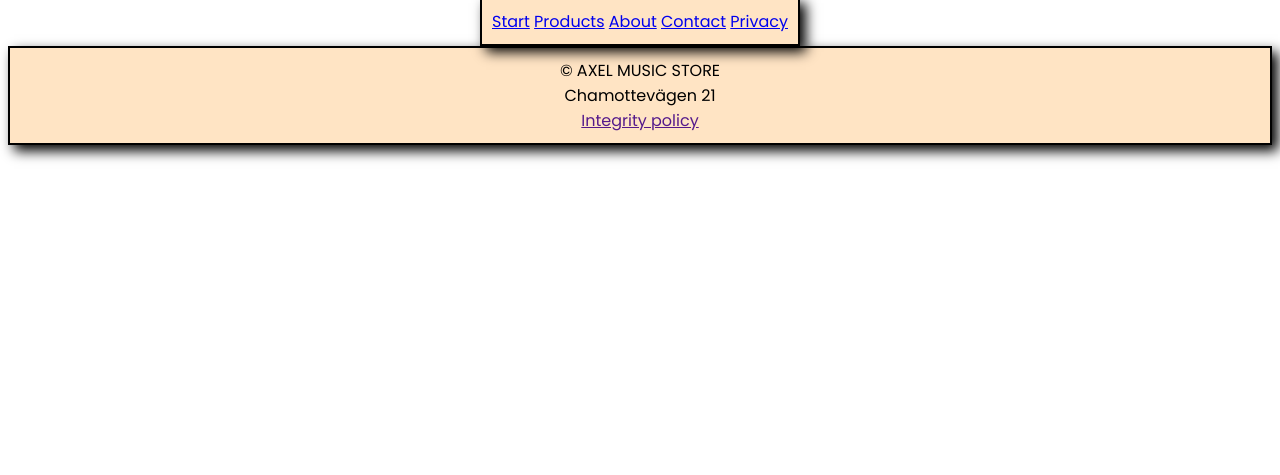
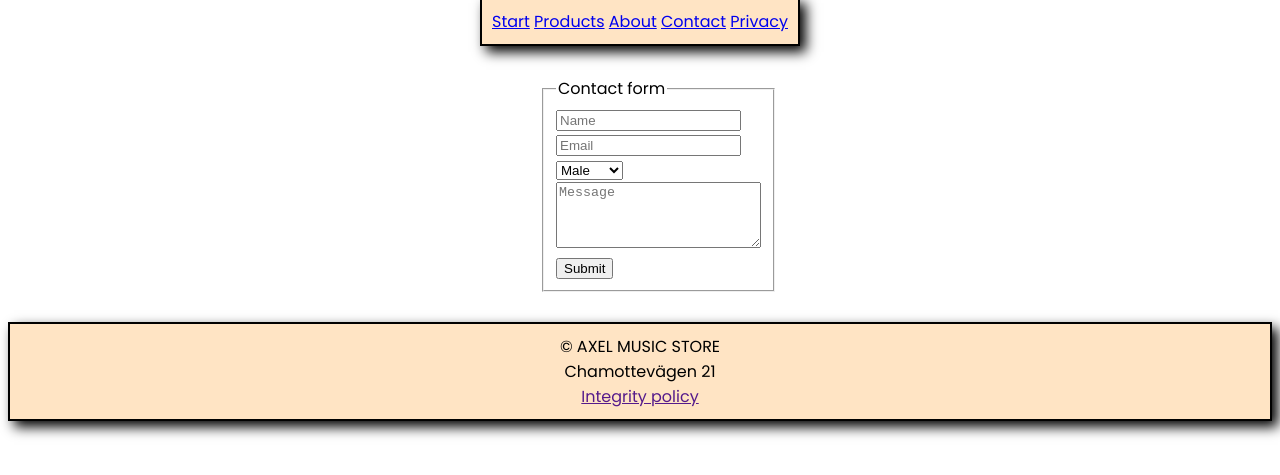
Before and after one commit to Axsty/labb-ett, a plain HTML site: page contact.html in a window 1280 px wide. Shown: the part 211-686 px from the top of the page. Drawn offline with Linux system fonts and the light colour scheme.

Commit message:
Alla sidor klara.

```diff
--- a/contact.html
+++ b/contact.html
@@ -23,6 +23,35 @@
         <a href="privacy.html">Privacy</a>
       </nav>
     </header>
+    <main>
+      <section class="contact-section">
+        <form action="submit" method="post">
+          <fieldset>
+            <legend>Contact form</legend>
+            <label for="name"></label>
+            <input type="text" id="name" placeholder="Name" />
+            <label for="email"></label>
+            <input type="email" id="email" placeholder="Email" />
+            <label for="gender"></label>
+            <select name="gender" id="gender">
+              <option value="male">Male</option>
+              <option value="female">Female</option>
+              <option value="other">Other</option>
+            </select>
+            <label for="message"></label>
+            <textarea
+              name="message"
+              id="message"
+              rows="4"
+              cols="23"
+              placeholder="Message"
+            ></textarea>
+            <label for="submit"></label>
+            <input type="submit" />
+          </fieldset>
+        </form>
+      </section>
+    </main>
     <footer>
       <span>&copy; AXEL MUSIC STORE</span>
       <span>Chamottevägen 21</span>
--- a/css/style.css
+++ b/css/style.css
@@ -47,12 +47,14 @@ footer {
   height: 400px;
   width: 400px;
   border-radius: 30%;
+  flex-wrap: wrap;
 }
 
 img {
   height: 200px;
   width: 200px;
   border-radius: 30%;
+  flex-wrap: wrap;
 }
 
 .electric-guitars-div {
@@ -110,3 +112,27 @@ img {
   padding-right: 15%;
   margin-bottom: 15px;
 }
+
+.contact-section {
+  display: flex;
+  justify-content: center;
+  padding: 30px;
+}
+
+.contact-section form {
+  display: flex;
+  flex-direction: column;
+  gap: 10px;
+  width: 200px;
+  font-family: "Poppins" sans-serif;
+}
+
+.privacy-section {
+  display: flex;
+  flex-direction: column;
+  justify-content: center;
+  align-items: center;
+  padding-left: 15%;
+  padding-right: 15%;
+  margin-bottom: 15px;
+}
```
Also changed, not shown: about.html (+2 -0 lines), index.html (+1 -1 lines), privacy.html (+6 -0 lines).
